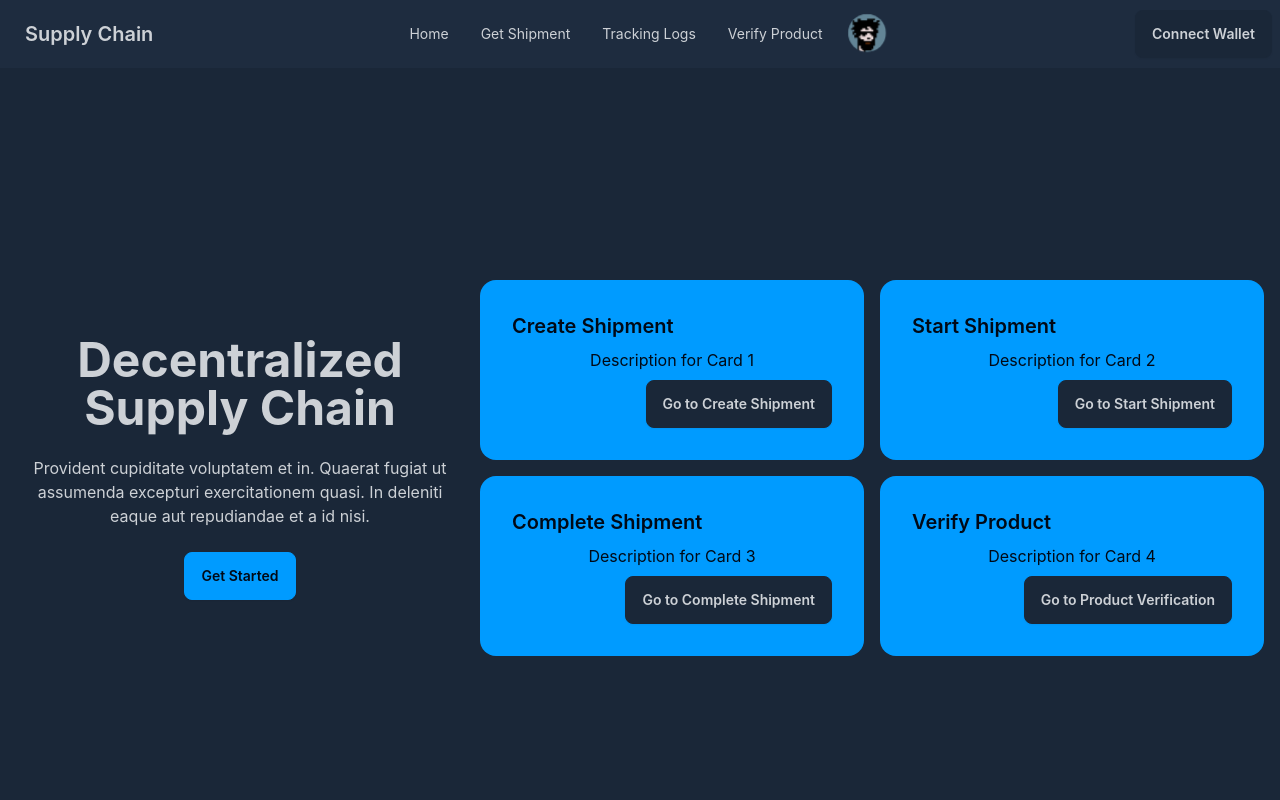
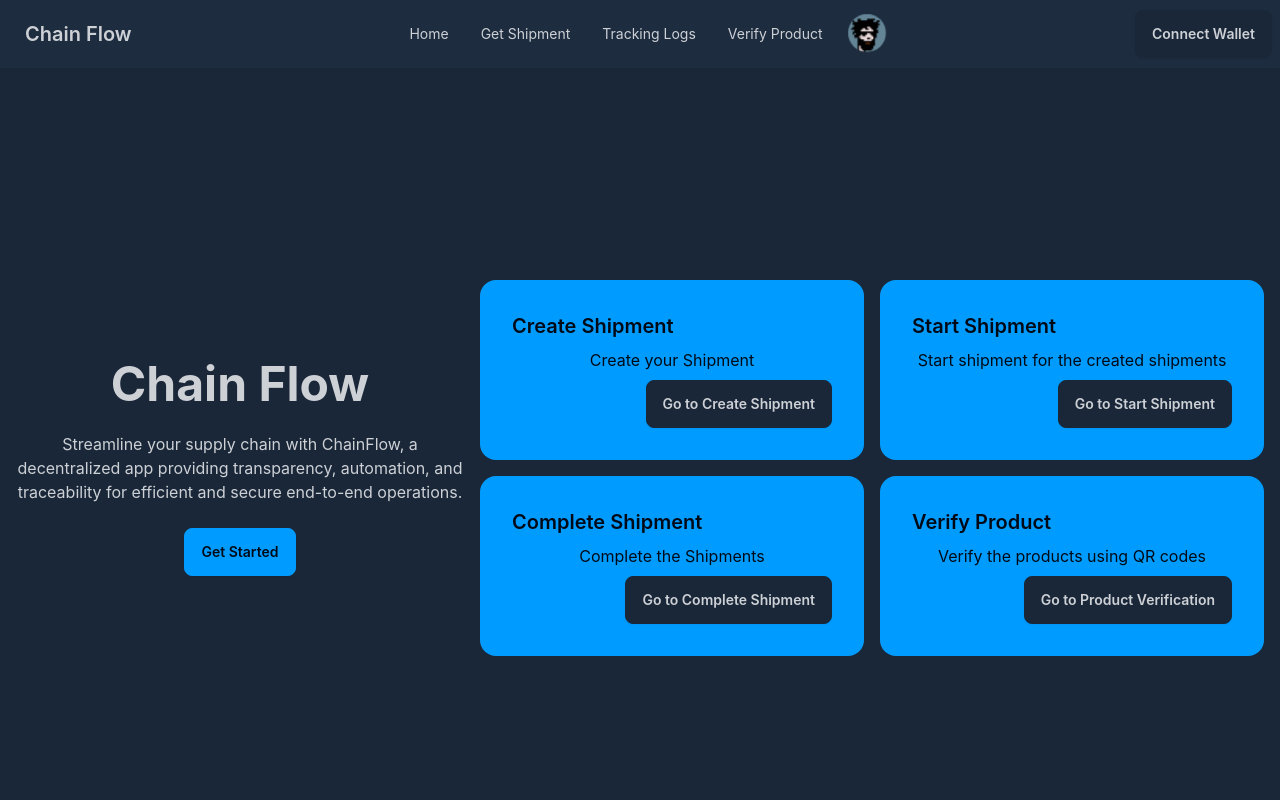
Before and after one commit to Shaunfurtado/WEb3-based-supply-chain-management-system, a React (Create React App) app: page / in a window 1280 px wide. Shown: the top 800 px of the page. Built offline with nearby package versions, Linux system fonts and the light colour scheme.

Commit message:
commit descriptions

```diff
--- a/cache/solidity-files-cache.json
+++ b/cache/solidity-files-cache.json
@@ -1,13 +1,8 @@
 {
   "_format": "hh-sol-cache-2",
   "files": {
-<<<<<<< HEAD
-    "C:\\Apps\\codes\\supply_chain_dapp\\contracts\\Tracking.sol": {
-      "lastModificationDate": 1700764103228,
-=======
     "C:\\Users\\ASUS\\Desktop\\testt\\supply_chain_dapp\\contracts\\Tracking.sol": {
       "lastModificationDate": 1700901899222,
->>>>>>> e325abd44dda34c2c2643473bff683a09a6f2c60
       "contentHash": "663792fb3f6857119f0c02193286b9c9",
       "sourceName": "contracts/Tracking.sol",
       "solcConfig": {
--- a/src/components/Home.jsx
+++ b/src/components/Home.jsx
@@ -7,11 +7,9 @@ const Home = () => {
     <div className="hero min-h-screen bg-base-200">
       <div className="hero-content text-center">
         <div className="max-w-md">
-          <h1 className="text-5xl font-bold">Decentralized Supply Chain</h1>
+          <h1 className="text-5xl font-bold">Chain Flow</h1>
           <p className="py-6">
-            Provident cupiditate voluptatem et in. Quaerat fugiat ut assumenda
-            excepturi exercitationem quasi. In deleniti eaque aut repudiandae et
-            a id nisi.
+          Streamline your supply chain with ChainFlow, a decentralized app providing transparency, automation, and traceability for efficient and secure end-to-end operations.
           </p>
           <label htmlFor="my_modal_7" className="btn btn-primary">
             Get Started
@@ -31,28 +29,28 @@ const Home = () => {
           <Link to="/create-shipment">
             <Card
               title="Create Shipment"
-              description="Description for Card 1"
+              description="Create your Shipment"
               buttonText="Go to Create Shipment"
             />
           </Link>
           <Link to="/start-shipment">
             <Card
               title="Start Shipment"
-              description="Description for Card 2"
+              description="Start shipment for the created shipments"
               buttonText="Go to Start Shipment"
             />
           </Link>
           <Link to="/complete-shipment">
             <Card
               title="Complete Shipment"
-              description="Description for Card 3"
+              description="Complete the Shipments"
               buttonText="Go to Complete Shipment"
             />
           </Link>
           <Link to="/verify-product">
             <Card
               title="Verify Product"
-              description="Description for Card 4"
+              description="Verify the products using QR codes"
               buttonText="Go to Product Verification"
             />
           </Link>
--- a/src/components/NavBar.jsx
+++ b/src/components/NavBar.jsx
@@ -54,7 +54,7 @@ const Navbar = () => {
             </ul>
           </div>
           <a className="btn btn-ghost text-xl" href="/">
-            Supply Chain
+            Chain Flow
           </a>
         </div>
         <div className="navbar-center hidden lg:flex">
```
